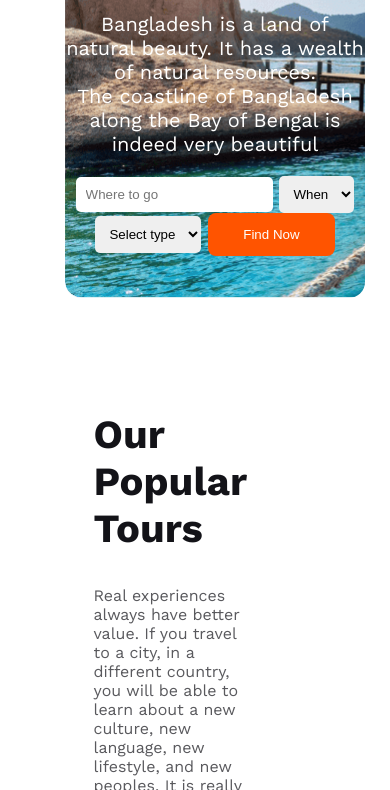
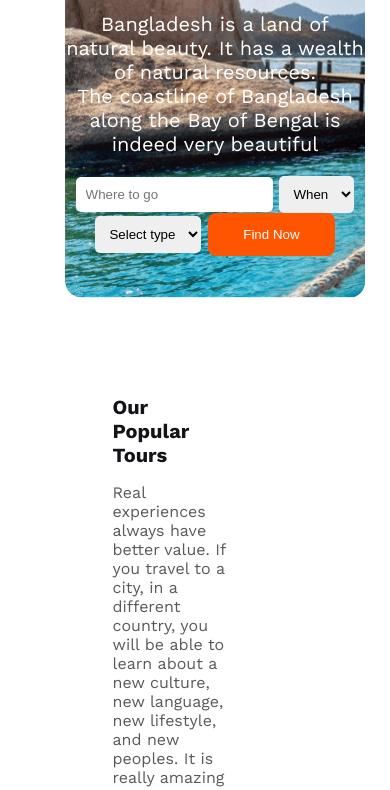
Before and after one commit to sabbir-hossen66/Rajshahi-Traveler, a plain HTML site: page index.html in a window 390 px wide. Shown: the part 365-1155 px from the top of the page. Drawn offline with nearby package versions, Linux system fonts and the light colour scheme.

Commit message:
reuse font size

```diff
--- a/styles/style.css
+++ b/styles/style.css
@@ -592,6 +592,12 @@ h1 {
     }
 }
 
+@media screen and (max-width:576px) {
+
+    .primary-main-title {
+        font-size: 20px;
+    }
+}
 
 /*----------------- Why choose us section--------------- */
 @media screen and (max-width:576px) {
```
